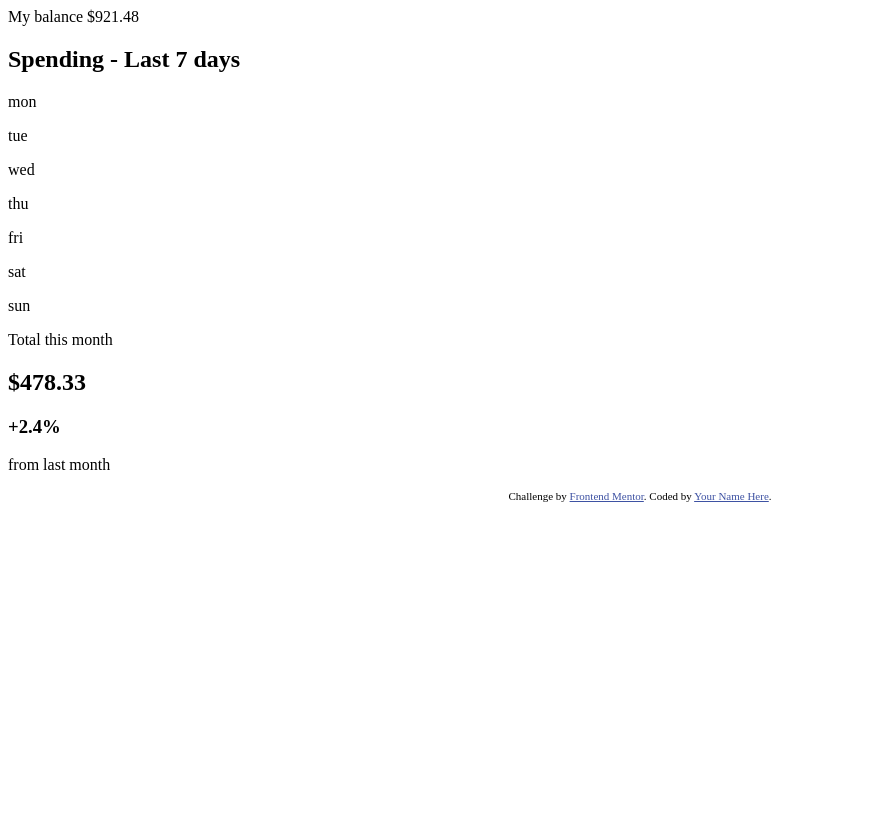
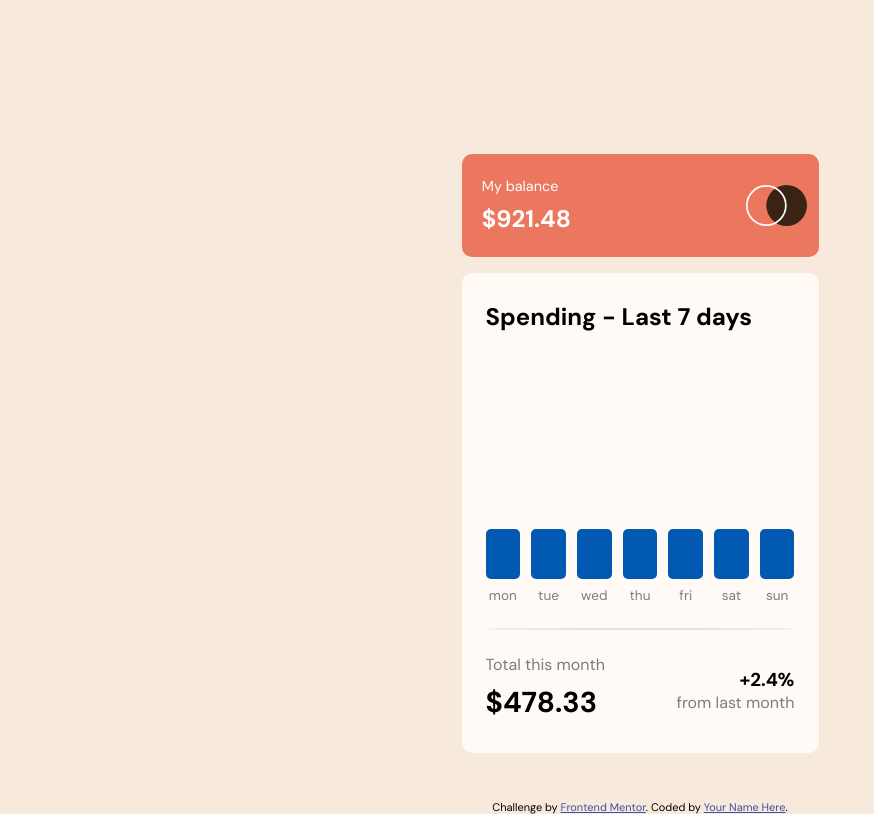
Before and after one commit to CarlosPujols/Expenses-Chart-Component, a plain HTML site: page index.html in a window 1280 px wide. Shown: the whole page, without its empty margins (0-874 px from the left). Drawn offline with Linux system fonts and the light colour scheme.

Commit message:
Modified HTML Structure and added CSS

```diff
--- a/index.html
+++ b/index.html
@@ -11,7 +11,7 @@
   <link rel="stylesheet" href="styles.css">
   <link rel="preconnect" href="https://fonts.googleapis.com">
   <link rel="preconnect" href="https://fonts.gstatic.com" crossorigin>
-  <link href="https://fonts.googleapis.com/css2?family=Abril+Fatface&family=DM+Sans:wght@700&display=swap" rel="stylesheet">
+  <link href="https://fonts.googleapis.com/css2?family=DM+Sans:wght@400;700&display=swap" rel="stylesheet">
 
   <!-- Feel free to remove these styles or customise in your own stylesheet 👍 -->
   <style>
@@ -24,10 +24,15 @@
 
 
   <div class="global-container">
-    <header class="header">
-      My balance
-      $921.48
-    </header>
+    <div class="header-container">
+      <div class="header-info">
+        <p>My balance</p>
+        <h2>$921.48</h2>
+      </div>
+      <div class="logo">
+        <img src="images/logo.svg" alt="">
+      </div>
+    </div>
 
     <section class="info-panel">
 
@@ -36,6 +41,22 @@
        <h2 class="panel-header">Spending - Last 7 days</h2>
 
        <div class="chart">
+
+          <div class="chart-container">
+
+            <div class="bars-container">
+
+              <span class="percentage">  </span>
+              <span class="percentage">  </span>
+              <span class="percentage">  </span>
+              <span class="percentage">  </span>
+              <span class="percentage">  </span>
+              <span class="percentage">  </span>
+              <span class="percentage">  </span>
+
+            </div>
+
+            <div class="weekdays">
 
               <p>mon</p>
               <p>tue</p>
@@ -46,6 +67,12 @@
               <p>sun</p>
 
             </div>
+
+          </div>
+
+        </div>
+
+        <div class="div"><span class="separator">  </span></div>
 
         <div class="chart-summary">
           <div class="total">
--- a/styles.css
+++ b/styles.css
@@ -0,0 +1,180 @@
+*, *::before, *::after{
+    margin: 0;
+    padding: 0;
+    box-sizing: border-box;
+    font-family: 'DM Sans', sans-serif;
+    justify-content: center;
+    align-items: center;
+    font-weight: 400;
+}
+
+body{
+    background-color: hsl(27, 66%, 92%);;
+}
+
+.global-container{
+    border: 1px solid hsla(30, 100%, 98%, 0);
+    margin-left: auto;
+    margin-right: auto;
+    max-width: 359px;
+    height: 100vh;
+    align-content: center;
+}
+
+.header-container{
+    margin-top: 30%;
+    height: 13%;
+    background-color: hsl(10, 79%, 65%);
+    border-radius: 10px;
+    color:white;
+    padding: 8px;
+    display: grid;
+    grid-template-columns: repeat(3, 1fr);
+    margin-bottom: 16px;
+}
+
+.header-info{
+    display: grid;
+    grid-column: 0 / 1;
+}
+
+.header-info p {
+    margin-bottom: 8px;
+    font-size: 0.9rem;
+}
+
+.header-info h2 {
+    font-weight: 700;
+}
+
+.logo{
+    display: grid;
+    grid-column: 3 / -1;
+    justify-content: right;
+}
+
+.logo img{
+    max-width: 95%;
+    max-height: 95%;
+    margin-right: 0;
+}
+
+
+.info-panel{
+    height: 60vh;
+    background-color: hsl(33, 100%, 98%);
+    border-radius: 10px;
+    padding-left: 24px;
+    padding-right: 24px;
+    padding-top:28px;
+    padding-bottom:28px;
+}
+
+.info-panel-container h2{
+    margin-top: 0;
+    display: block;
+    width: 100%;
+    font-weight: 700;
+    margin-bottom: 32px;
+}
+
+.chart{
+    min-height: 30vh;
+    width: 100%;
+    position: relative;
+    margin-bottom: 24px;
+}
+
+.chart-container{
+    position: absolute;
+    bottom: 0;
+    width: 100%;
+}
+
+.bars-container{
+    display: grid;
+    margin-left: auto;
+    margin-right: auto;
+    grid-template-columns: repeat(7, 1fr);
+    gap:0.70rem;
+    margin-bottom: 8px;
+}
+
+.bars-container span{
+    width: 1fr;
+    display: inline;
+    height: 50px;
+    background-color: rgb(1, 89, 177);
+    border-radius: 5px;
+}
+
+.weekdays{
+    display: grid;
+    margin-left: auto;
+    margin-right: auto;
+    grid-template-columns: repeat(7, 1fr);
+    gap:0.70rem;
+}
+
+.weekdays p{
+    width: 1fr;
+    display: inline;
+    text-align: center;
+    font-size: 85%;
+    opacity: 50%;
+}
+
+.separator{
+    display: block;
+    width: 100%;
+    height: 2px;
+    background-color: black;
+    opacity: 10%;
+    border-radius: 50%;
+    margin-bottom: 24px;
+}
+
+.chart-summary{
+    display: grid;
+    grid-template-columns: repeat(3, 1fr);
+    position: relative;
+}
+
+.total{
+    display: grid;
+    grid-column: 1 / 3;
+    width: 100%;
+    justify-content: left;
+}
+
+.total p{
+    width: 100%;
+    opacity: 50%;
+    margin-bottom: 8px;
+}
+
+.total h1{
+    font-weight: 700;
+    font-size:180%;
+}
+
+.result{
+    display: grid;
+    grid-column: 2 / -1;
+    justify-content: right;
+    text-align: right;
+    vertical-align: middle;
+    position: absolute;
+    bottom: 0.05rem;
+    right: 0;
+}
+
+.result p{
+    width: 100%;
+    opacity: 50%;
+    margin-bottom: 8px;
+}
+
+.result h3{
+    font-weight: 700;
+}
```
Lines whose indentation alone changed are shown as unchanged.
